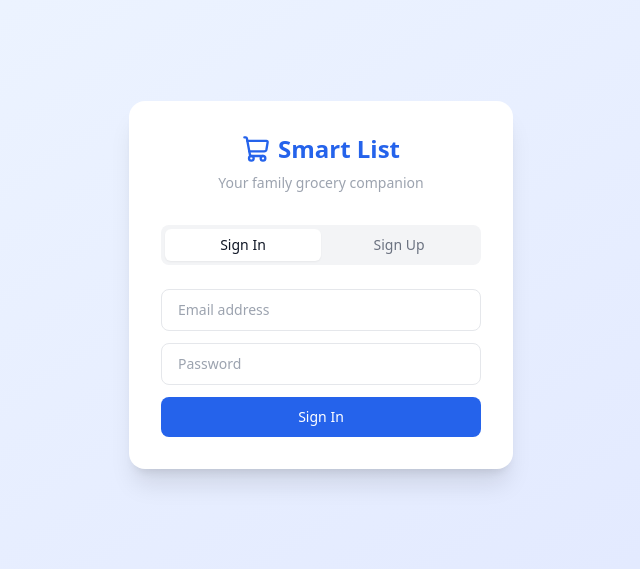
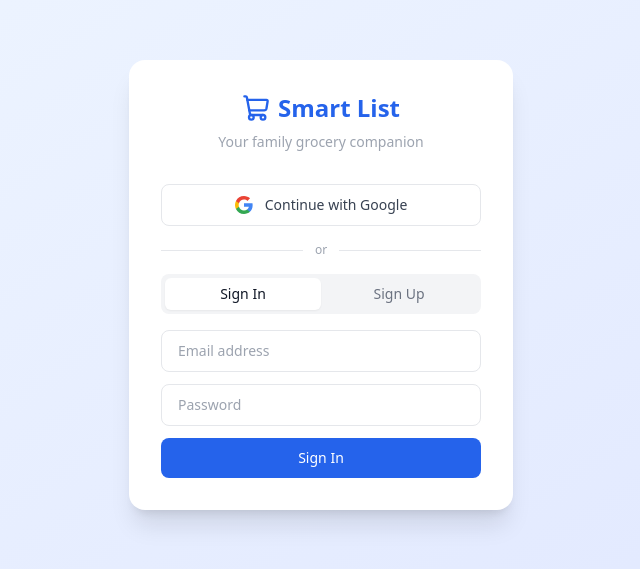
Before and after one commit to danvolpin-cell/smart-list, a React (Vite) app: page / in a window 1280 px wide. Shown: the part 115-684 px from the top of the page, without its empty margins (319-959 px from the left). Built offline with nearby package versions, Linux system fonts and the light colour scheme; no server answers.

Commit message:
Add Google OAuth sign-in button
Co-Authored-By: Claude Sonnet 4.6 <noreply@anthropic.com>

```diff
--- a/src/components/Auth/AuthPage.jsx
+++ b/src/components/Auth/AuthPage.jsx
@@ -2,6 +2,17 @@ import { useState } from 'react'
 import { ShoppingCart } from 'lucide-react'
 import toast from 'react-hot-toast'
 import { supabase } from '../../lib/supabase'
+
+function GoogleIcon() {
+  return (
+    <svg width="18" height="18" viewBox="0 0 18 18" xmlns="http://www.w3.org/2000/svg">
+      <path d="M17.64 9.2c0-.637-.057-1.251-.164-1.84H9v3.481h4.844c-.209 1.125-.843 2.078-1.796 2.717v2.258h2.908c1.702-1.567 2.684-3.875 2.684-6.615z" fill="#4285F4"/>
+      <path d="M9 18c2.43 0 4.467-.806 5.956-2.184l-2.908-2.258c-.806.54-1.837.86-3.048.86-2.344 0-4.328-1.584-5.036-3.711H.957v2.332A8.997 8.997 0 0 0 9 18z" fill="#34A853"/>
+      <path d="M3.964 10.707A5.41 5.41 0 0 1 3.682 9c0-.593.102-1.17.282-1.707V4.961H.957A8.996 8.996 0 0 0 0 9c0 1.452.348 2.827.957 4.039l3.007-2.332z" fill="#FBBC05"/>
+      <path d="M9 3.58c1.321 0 2.508.454 3.44 1.345l2.582-2.58C13.463.891 11.426 0 9 0A8.997 8.997 0 0 0 .957 4.96L3.964 7.293C4.672 5.163 6.656 3.58 9 3.58z" fill="#EA4335"/>
+    </svg>
+  )
+}
 
 export default function AuthPage() {
   const [mode, setMode] = useState('login')
@@ -9,6 +20,7 @@ export default function AuthPage() {
   const [password, setPassword] = useState('')
   const [fullName, setFullName] = useState('')
   const [loading, setLoading] = useState(false)
+  const [googleLoading, setGoogleLoading] = useState(false)
 
   const handleSubmit = async (e) => {
     e.preventDefault()
@@ -33,6 +45,18 @@ export default function AuthPage() {
     }
   }
 
+  const handleGoogleSignIn = async () => {
+    setGoogleLoading(true)
+    const { error } = await supabase.auth.signInWithOAuth({
+      provider: 'google',
+      options: { redirectTo: window.location.origin },
+    })
+    if (error) {
+      toast.error(error.message)
+      setGoogleLoading(false)
+    }
+  }
+
   return (
     <div className="min-h-screen bg-gradient-to-br from-blue-50 to-indigo-100 flex items-center justify-center p-4">
       <div className="bg-white rounded-2xl shadow-xl p-8 w-full max-w-sm">
@@ -44,7 +68,23 @@ export default function AuthPage() {
           <p className="text-gray-400 text-sm">Your family grocery companion</p>
         </div>
 
-        <div className="flex rounded-lg bg-gray-100 p-1 mb-6">
+        {/* Google sign-in */}
+        <button
+          onClick={handleGoogleSignIn}
+          disabled={googleLoading}
+          className="w-full flex items-center justify-center gap-3 py-2.5 border border-gray-200 rounded-lg text-sm font-medium text-gray-700 hover:bg-gray-50 transition-colors disabled:opacity-50 mb-4"
+        >
+          <GoogleIcon />
+          {googleLoading ? 'Redirecting...' : 'Continue with Google'}
+        </button>
+
+        <div className="flex items-center gap-3 mb-4">
+          <div className="flex-1 h-px bg-gray-200" />
+          <span className="text-xs text-gray-400">or</span>
+          <div className="flex-1 h-px bg-gray-200" />
+        </div>
+
+        <div className="flex rounded-lg bg-gray-100 p-1 mb-4">
           <button
             onClick={() => setMode('login')}
             className={`flex-1 py-1.5 rounded-md text-sm font-medium transition-colors ${
```
